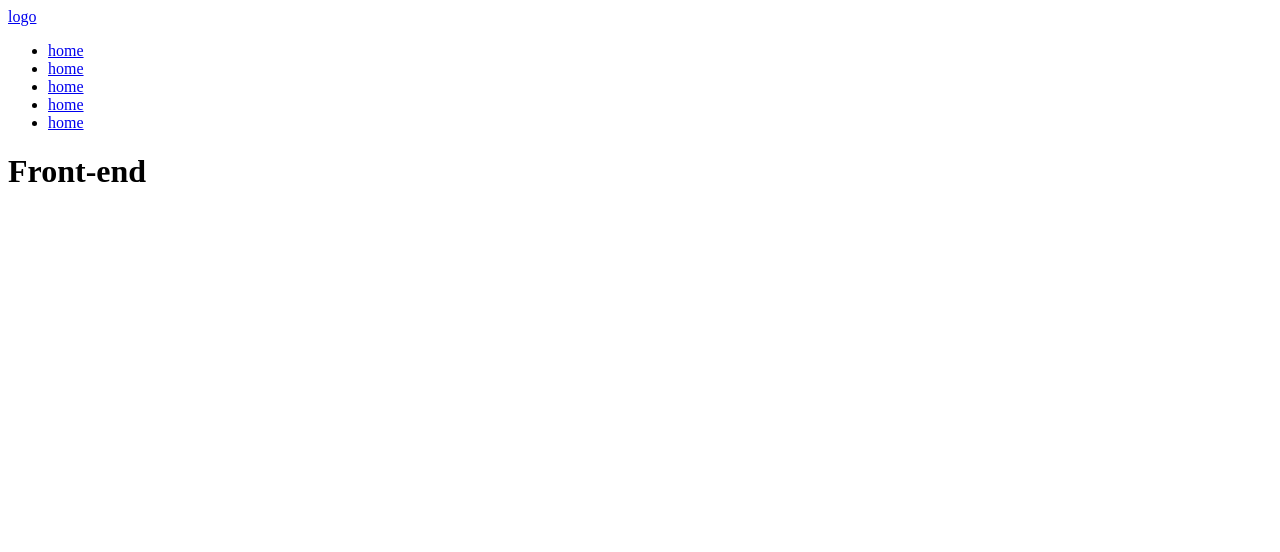
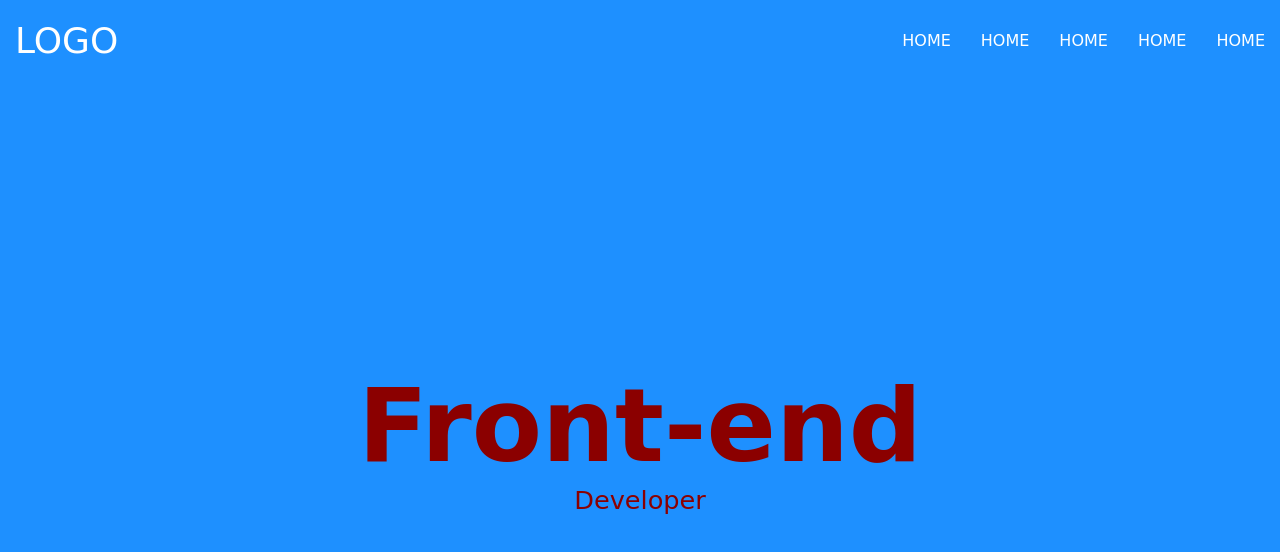
Before and after one commit to Sanjar1209/Sanjar-SAR, a plain HTML site: page index.html in a window 1280 px wide. Drawn offline with Linux system fonts and the light colour scheme.

Commit message:
header css

```diff
--- /dev/null
+++ b/css/main.css
@@ -0,0 +1,75 @@
+* {
+    margin: 0;
+    padding: 0;
+    box-sizing: border-box;
+}
+
+body {
+    font-family: cursive;
+}
+
+a {
+    text-decoration: none;
+}
+
+ul {
+    list-style: none;
+}
+
+.container {
+    max-width: 1320px;
+    width: 100%;
+    margin: 0 auto;
+    padding: 0 15px;
+}
+
+/* header start */
+
+.header {
+    background: dodgerblue;
+    min-height: 100vh;
+    display: flex;
+    flex-direction: column;
+}
+
+.header__nav {
+    display: flex;
+    justify-content: space-between;
+    align-items: center;
+    padding: 20px 0;
+}
+
+.header__logo {
+    font-size: 36px;
+    color: #fff;
+    text-transform: uppercase;
+}
+
+.header__list {
+    display: flex;
+}
+
+.header__link {
+    color: #fff;
+    text-transform: uppercase;
+    margin-left: 30px;
+}
+
+.header__content {
+    display: flex;
+    align-items: center;
+    justify-content: center;
+    flex-direction: column;
+    flex-grow: 1;
+    color: darkred;
+}
+
+.header__title {
+    font-size: 8vw;
+}
+
+.header__txt {
+    font-size: 2vw;
+}
+
+/* header end */
--- a/index.html
+++ b/index.html
@@ -5,6 +5,7 @@
     <meta http-equiv="X-UA-Compatible" content="IE=edge">
     <meta name="viewport" content="width=device-width, initial-scale=1.0">
     <title>Document</title>
+    <link rel="stylesheet" href="css/main.css">
 </head>
 <body>
     <header class="header">
@@ -22,7 +23,7 @@
         </div>
         <div class="header__content">
             <h1 class="header__title">Front-end</h1>
-            <p class="header__txt"></p>
+            <p class="header__txt">Developer</p>
         </div>
     </header>
 </body>
```
